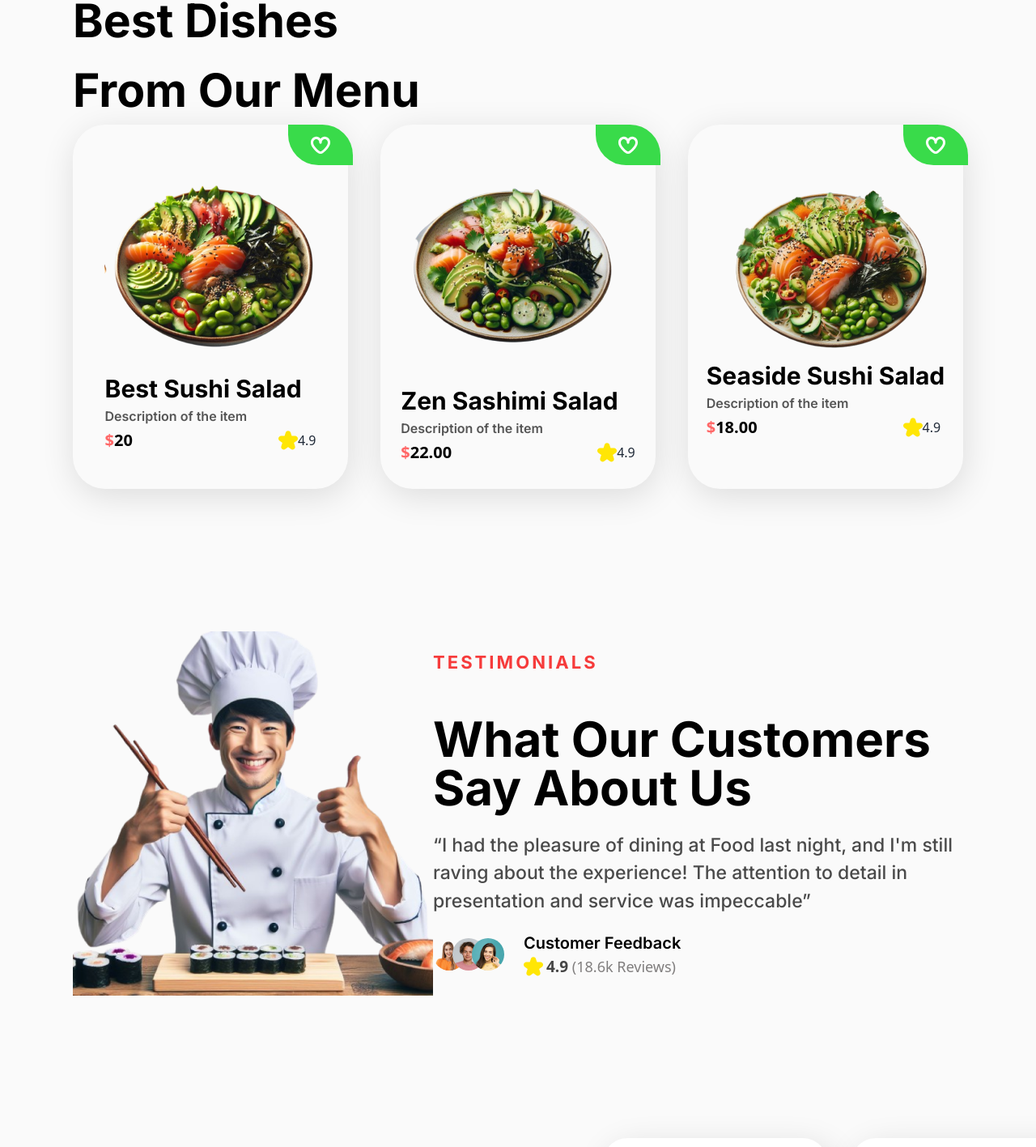
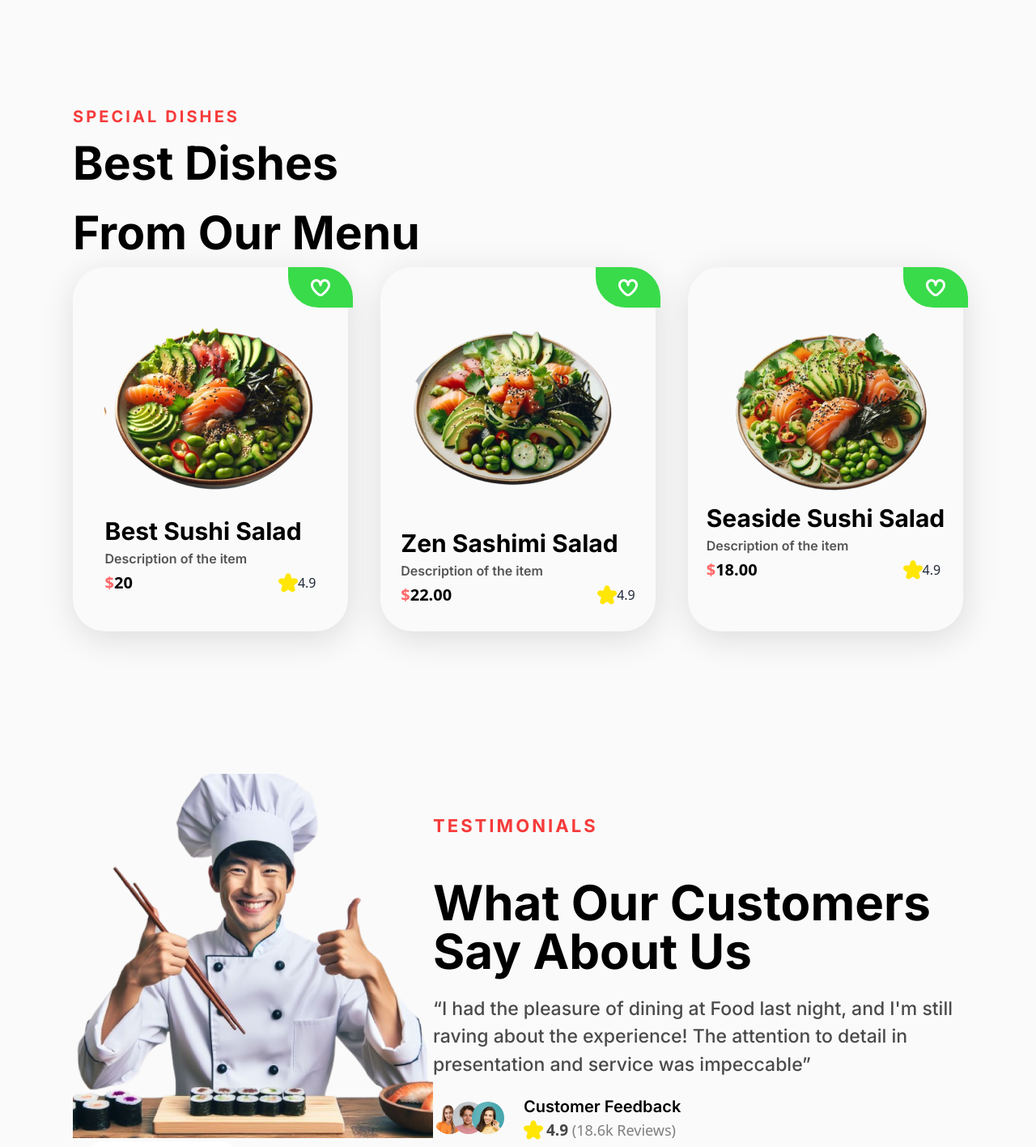
Before and after one commit to Maxwell011/sushi-experience, a React (Vite) app: page / in a window 1280 px wide. Shown: the part 875-2292 px from the top of the page at 81% size. Built offline with nearby package versions, Linux system fonts and the light colour scheme.

Commit message:
Refactor SpecialDishes and Testimonials components

```diff
--- a/src/components/SpecialDishes.tsx
+++ b/src/components/SpecialDishes.tsx
@@ -5,8 +5,8 @@ import StarIcon from "../svg/StarIcon";
 const SpecialDishes = () => {
   return (
     <>
-      <section>
-        <div className="">
+      <section className='mt-44 mb-44'>
+        <div className=''>
           <h2 className='text-[#F63B3B] text-[20px] font-bold tracking-[3.08px] font-inter uppercase'>
             special dishes
           </h2>
--- a/src/components/Testimonials.tsx
+++ b/src/components/Testimonials.tsx
@@ -7,6 +7,11 @@ const Testimonials = () => {
       <div className='flex items-center justify-between'>
         <div className=''>
           <img src='/IMAGE 4.png' alt='chef with chop stick image' />
+          <div className='chat chat-end w-[220px] flex items-center justify-center'>
+            <div className='chat-bubble text-normal-black text-lg font-semibold font-inter bg-normal-white'>
+              Our Best Chef 😁
+            </div>
+          </div>
         </div>
 
         <div className=''>
```
Lines whose indentation alone changed are shown as unchanged.
